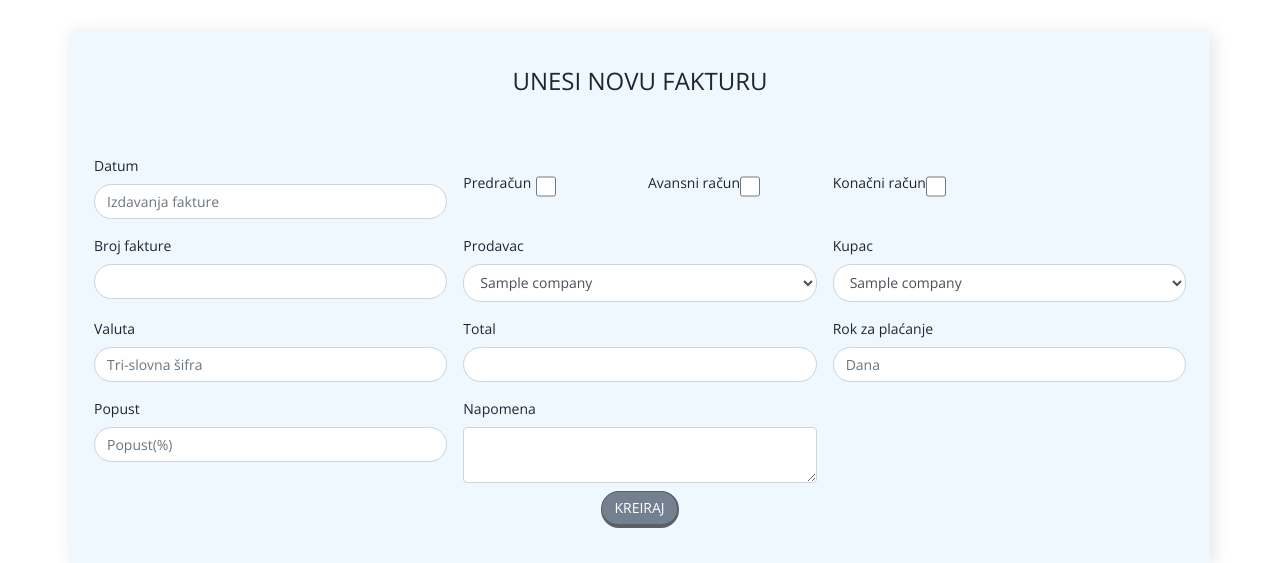
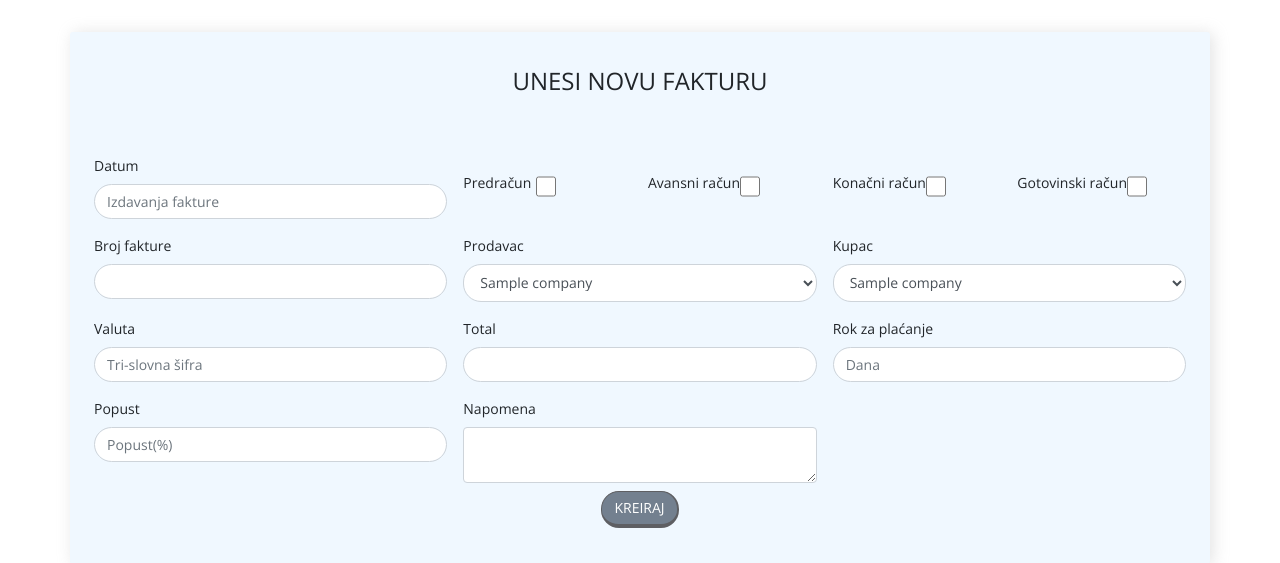
Before and after one commit to dovaSworm/countonrd, a CodeIgniter app: page /countonrd/index.php/invoices/index in a window 1280 px wide. Shown: the part 48-611 px from the top of the page. Run offline with CodeIgniter, Linux system fonts and the light colour scheme; tables that the repository leaves empty or names only in its code hold one stand-in row (values such as "Sample post"); some libraries are stand-ins or nearby versions; some web fonts are replaced.

```diff
--- a/application/controllers/Invoice_items.php
+++ b/application/controllers/Invoice_items.php
@@ -46,7 +46,6 @@
             if(($item['group_id'] == 1) && !($invoice['profaktura'] == 0 && $invoice['avans'] == 0)){
                 $this->item_model->change_quantity(($item['quantity']-$quantity),$item_id);
             }
-            $this->session->set_flashdata('invoiceitem_created', 'invoiceitem uspesno dodana u bazu');
             redirect('invoices/view/' . $inv_id);
         }
 
--- a/application/controllers/Invoices.php
+++ b/application/controllers/Invoices.php
@@ -112,6 +112,7 @@ class Invoices extends CI_Controller
                 'profaktura' => !empty($this->input->post('profaktura')) ? 1 : 0,
                 'avans' => !empty($this->input->post('avans')) ? 1 : 0,
                 'konacni' => !empty($this->input->post('konacni')) ? 1 : 0,
+                'gotovinski' => !empty($this->input->post('gotovinski')) ? 1 : 0,
                 'notes' => $this->input->post('notes'),
             );
             if ($created = $this->invoice_model->create($data)) {
@@ -279,15 +280,16 @@ class Invoices extends CI_Controller
             '<td>' . number_format($data['inv_total_with_tax'], 2) . '</td></tr>';
         $data['html_total'] = $html_total;
         $type = '';
-         if($data['invoice']['avans'] == 1){
+        if($data['invoice']['avans'] == 1){
             $type = 'Avansni račun';
         }elseif($data['invoice']['profaktura'] == 1){
+            $type = "Predračun";
+        }elseif($data['invoice']['konacni'] == 1){
+            $type = "Konačni račun";
+        }elseif($data['invoice']['gotovinski'] == 1){
+            $type = "Gotovinski račun";
+        }else{
             $type = "Račun";
-        }
-        elseif($data['invoice']['konacni'] == 1){
-            $type = "Konačni račun";
-        }else{
-            $type = "Predračun";
         }
         $data['type'] = $type;
         // $data['invoice'] = $this->invoice_model->get_invoice_and_companies($id);
@@ -346,13 +348,14 @@ class Invoices extends CI_Controller
         $prof = !empty($this->input->post('profaktura')) ? 1 : 0;
         $avans = !empty($this->input->post('avans')) ? 1 : 0;
         $konacni =  !empty($this->input->post('konacni')) ? 1 : 0;
+        $gotovinski =  !empty($this->input->post('gotovinski')) ? 1 : 0;
         $company = $this->input->post('company');
         $data = $this->invoice_stat_monthly();
         $data['company'] = $this->company_model->get_one($this->input->post('company'));
         $data['bors'] = $bors;
         $data['companies'] = $this->company_model->get_companies();
-        $data['invoices'] = $this->invoice_model->get_inv_num_for_company($company, $bors, $date_from, $date_to, $pay_deadline, $currency, $avans, $prof, $konacni);
-        $data['total'] = $this->invoice_model->get_total_and_due($company, $bors, $date_from, $date_to, $pay_deadline, $currency, $avans, $prof, $konacni);
+        $data['invoices'] = $this->invoice_model->get_inv_num_for_company($company, $bors, $date_from, $date_to, $pay_deadline, $currency, $avans, $prof, $konacni, $gotovinski);
+        $data['total'] = $this->invoice_model->get_total_and_due($company, $bors, $date_from, $date_to, $pay_deadline, $currency, $avans, $prof, $konacni, $gotovinski);
         $this->load->view('templates/header');
         $this->load->view('invoices/stat', $data);
         $this->load->view('templates/footer');
--- a/application/models/Invoice_model.php
+++ b/application/models/Invoice_model.php
@@ -17,7 +17,7 @@ class Invoice_model extends CI_Model
             $query = $this->db->get('invoice_items');
             return $query->result_array();
         } else {
-            $sql = "SELECT invoices.date, invoices.avans,invoices.konacni, invoices.due, invoices.payed, invoices.profaktura, invoices.letters, invoices.id, invoices.total,
+            $sql = "SELECT invoices.date, invoices.avans, invoices.gotovinski, invoices.konacni, invoices.due, invoices.payed, invoices.profaktura, invoices.letters, invoices.id, invoices.total,
             invoices.inv_num, invoices.currency, invoices.notes, invoices.pay_deadline, invoices.discount, c.name as buyername, c.mb as buyermb, c.pib as buyerpib, c.adress as buyeradress, c.city as buyercity, c.zip_code as buyerzip,
              c2.name as sellername, c2.pib sellerpib, c2.mb sellermb, c2.phone sellerphone, c2.account_num selleracc_num, c2.bank sellerbank, c2.email selleremail, c2.adress as selleradress, c2.city sellercity, c2.account_num selleraccount, c2.zip_code as sellerzip FROM invoices INNER JOIN companies c ON c.id = invoices.buyer INNER JOIN companies c2 ON c2.id = invoices.seller where invoices.id = ?";
             $query = $this->db->query($sql, $id);
@@ -67,7 +67,7 @@ class Invoice_model extends CI_Model
         return $query->result_array();
     }
 
-    public function get_total_and_due($company, $prokup, $date_from, $date_to, $pay_deadline, $currency, $avans, $prof, $konacni)
+    public function get_total_and_due($company, $prokup, $date_from, $date_to, $pay_deadline, $currency, $avans, $prof, $konacni, $gotovinski)
     {
         $this->db->query("SET sql_mode = 'NO_ZERO_IN_DATE,NO_ZERO_DATE,ERROR_FOR_DIVISION_BY_ZERO,NO_AUTO_CREATE_USER,NO_ENGINE_SUBSTITUTION' ");
         // $query = $this->db->get_where('invoices', array('buyer' => $company));
@@ -95,13 +95,13 @@ class Invoice_model extends CI_Model
         if ($prof > 0) {
             $sql .= " AND profaktura ='{$prof}'";
         }
-        // if ($konacni > 0) {
-        //     $sql .= "AND konacni ='{$konacni}'";
-        // }
+        if ($gotovinski > 0) {
+            $sql .= "AND gotovinski ='{$gotovinski}'";
+        }
         $query = $this->db->query($sql, $company);
         return $query->result_array();
     }
-    public function get_inv_num_for_company($company, $bors, $date_from, $date_to, $pay_deadline, $currency, $avans, $prof, $konacni)
+    public function get_inv_num_for_company($company, $bors, $date_from, $date_to, $pay_deadline, $currency, $avans, $prof, $konacni, $gotovinski)
     {
         $this->db->query("SET sql_mode = 'NO_ZERO_IN_DATE,NO_ZERO_DATE,ERROR_FOR_DIVISION_BY_ZERO,NO_AUTO_CREATE_USER,NO_ENGINE_SUBSTITUTION' ");
         $sql = "SELECT id, inv_num, total, due, currency
@@ -128,9 +128,9 @@ class Invoice_model extends CI_Model
         if ($prof > 0) {
             $sql .= "AND profaktura ='{$prof}'";
         }
-        // if ($konacni > 0) {
-        //     $sql .= "AND konacni ='{$konacni}'";
-        // }
+        if ($gotovinski > 0) {
+            $sql .= "AND gotovinski ='{$gotovinski}'";
+        }
         $query = $this->db->query($sql, $company);
         return $query->result_array();
     }
--- a/application/views/invoices/invoice_create.php
+++ b/application/views/invoices/invoice_create.php
@@ -37,6 +37,14 @@
     }
     ?>
             <input type="checkbox" name="konacni" class="form-control" value="accept">
+        </div>
+        <div class="col-sm-12 col-md-2 col-lg-2 p-2 d-flex align-items-center">
+            <label>Gotovinski račun</label>
+            <?php if (form_error('gotovinski')) {
+        echo '<div class="alert alert-warning">' . form_error('gotovinski') . '</div>';
+    }
+    ?>
+            <input type="checkbox" name="gotovinski" class="form-control" value="accept">
         </div>
         <div class="col-sm-12 col-md-4 col-lg-4 p-2">
             <label>Broj fakture</label>
--- a/application/views/invoices/invoice_index.php
+++ b/application/views/invoices/invoice_index.php
@@ -31,6 +31,8 @@
                         echo "Avansni račun";
                     }elseif($value['konacni'] == 1){
                         echo "Konačni račun";
+                    }elseif($value['gotovinski'] == 1){
+                        echo "Gotovinski račun";
                     }else{
                         echo "Račun";
                     }; ?></td>
--- a/assets/js/main.js
+++ b/assets/js/main.js
@@ -44,7 +44,6 @@ $(document).ready(function() {
     //     });
     // });
     if (window.innerWidth % 2 == 0) {
-        console.log("parno");
         $("ul.sub-menu.last-sub").addClass("even-sub");
         $("ul.sub-menu.last-sub").removeClass("last-sub");
         $("ul.sub-menu.sec-sub").addClass("even-sec-sub");
```
Also changed, not shown: application/controllers/Items.php (+10 -7 lines), application/views/invoices/invoice_view.php (+20 -29 lines).
